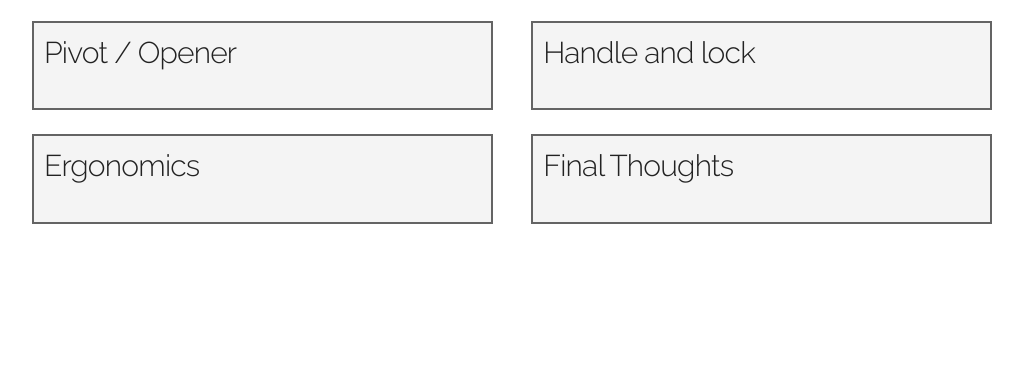
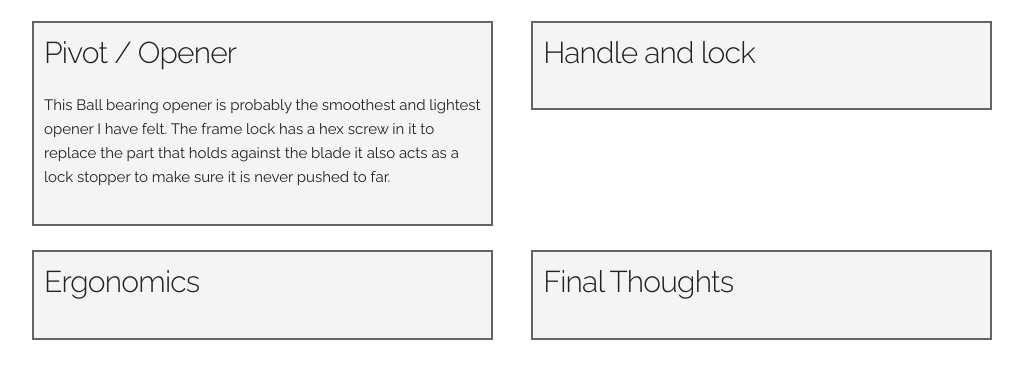
Before and after one commit to Jethro15/everyday-gear-reviews, a plain HTML site: page Knife Blog/Reviews/Knives/zt-0460.html in a window 1280 px wide. Shown: the part 399-778 px from the top of the page, without its empty margins (128-1151 px from the left). Drawn offline with Linux system fonts and the light colour scheme.

Commit message:
zt opener

```diff
--- a/Knife Blog/Reviews/Knives/zt-0460.html
+++ b/Knife Blog/Reviews/Knives/zt-0460.html
@@ -89,7 +89,10 @@
         <div class="row">
             <div class="one-half column , review-box">
                 <h4>Pivot / Opener</h4>
-                <p></p>
+                <p>This Ball bearing opener is probably the smoothest and lightest opener I have felt. The frame lock
+                    has a
+                    hex screw in it to replace the part that holds against the blade it also acts as a lock stopper to
+                    make sure it is never pushed to far.</p>
             </div>
             <div class="one-half column , review-box">
                 <h4>Handle and lock</h4>
```
